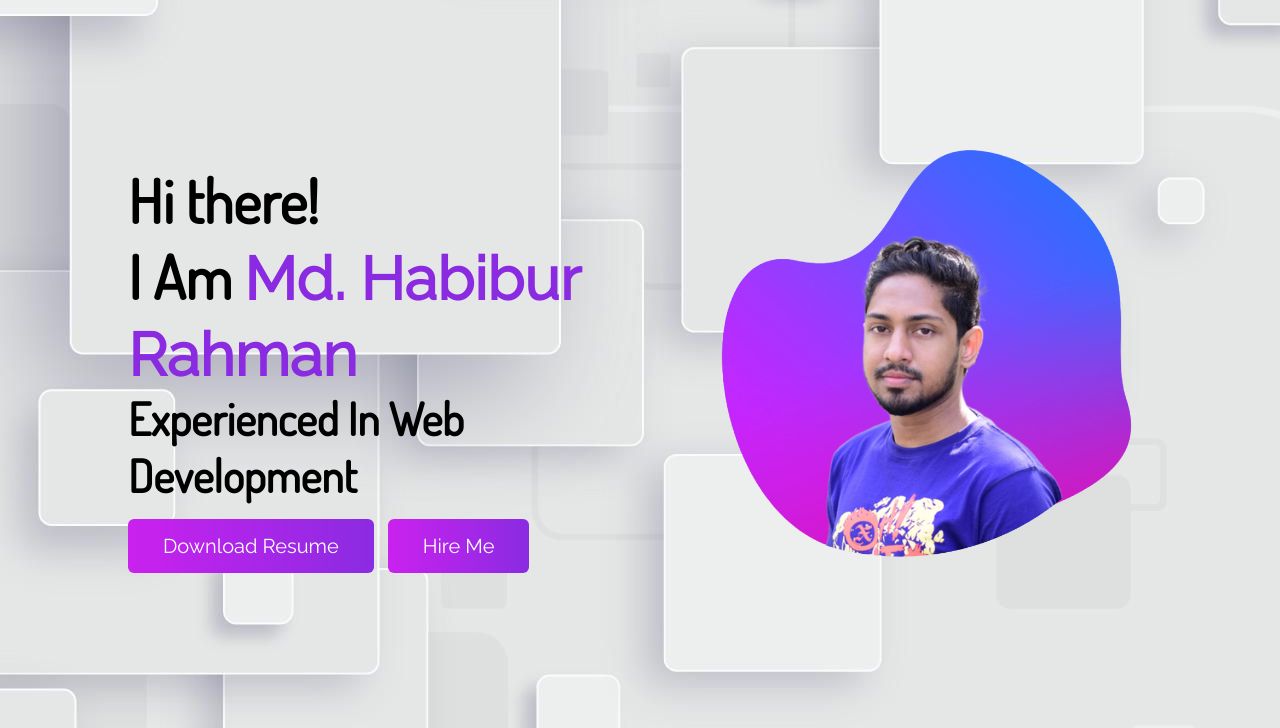
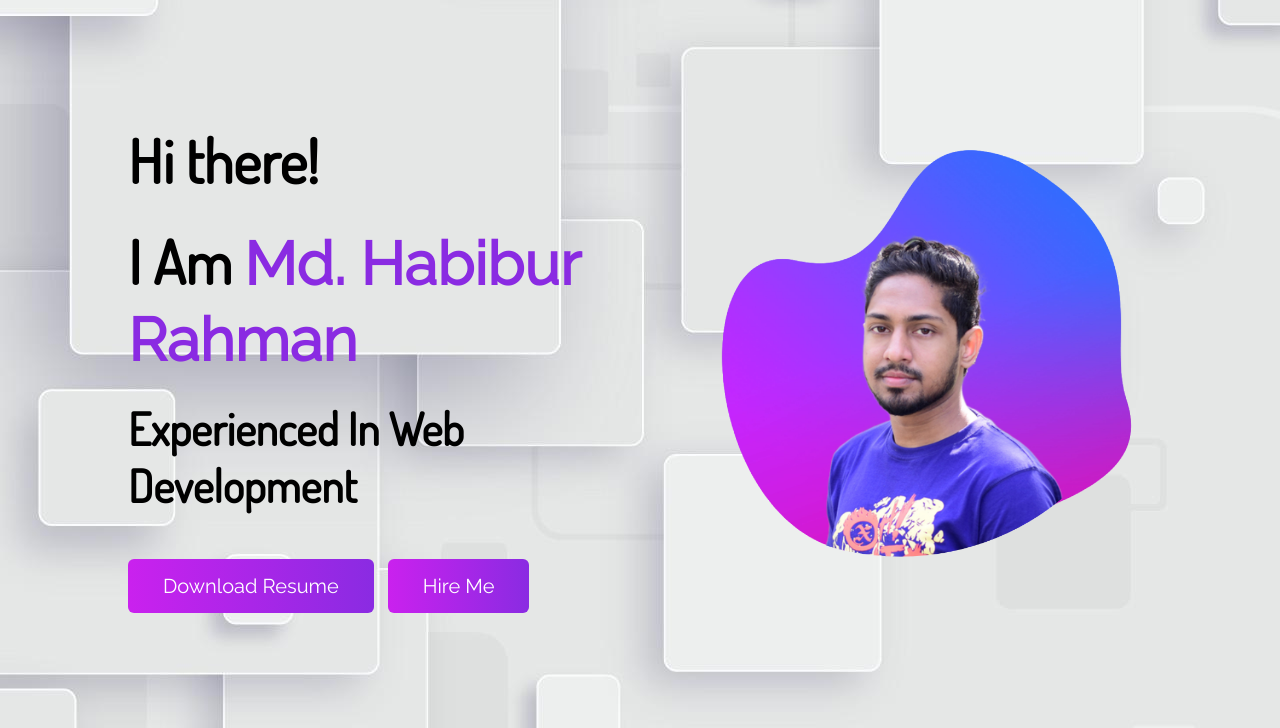
Before and after one commit to habib-sc/dev-portfolio, a plain HTML site: page index.html in a window 1280 px wide. Shown: the part 82-810 px from the top of the page. Drawn offline with Linux system fonts and the light colour scheme.

Commit message:
banner heading & buttons margin & padding increase

```diff
--- a/style.css
+++ b/style.css
@@ -75,6 +75,7 @@
 .left-hero h1{
     font-family: 'Dosis', sans-serif;
     font-size: 60px;
+    padding-bottom: 25px;
 }
 
 .left-hero h2{
@@ -114,7 +115,7 @@
 }
 
 .hero-buttons{
-    margin-top: 30px;
+    margin-top: 60px;
 }
 
 /* Hero Section End */
```
